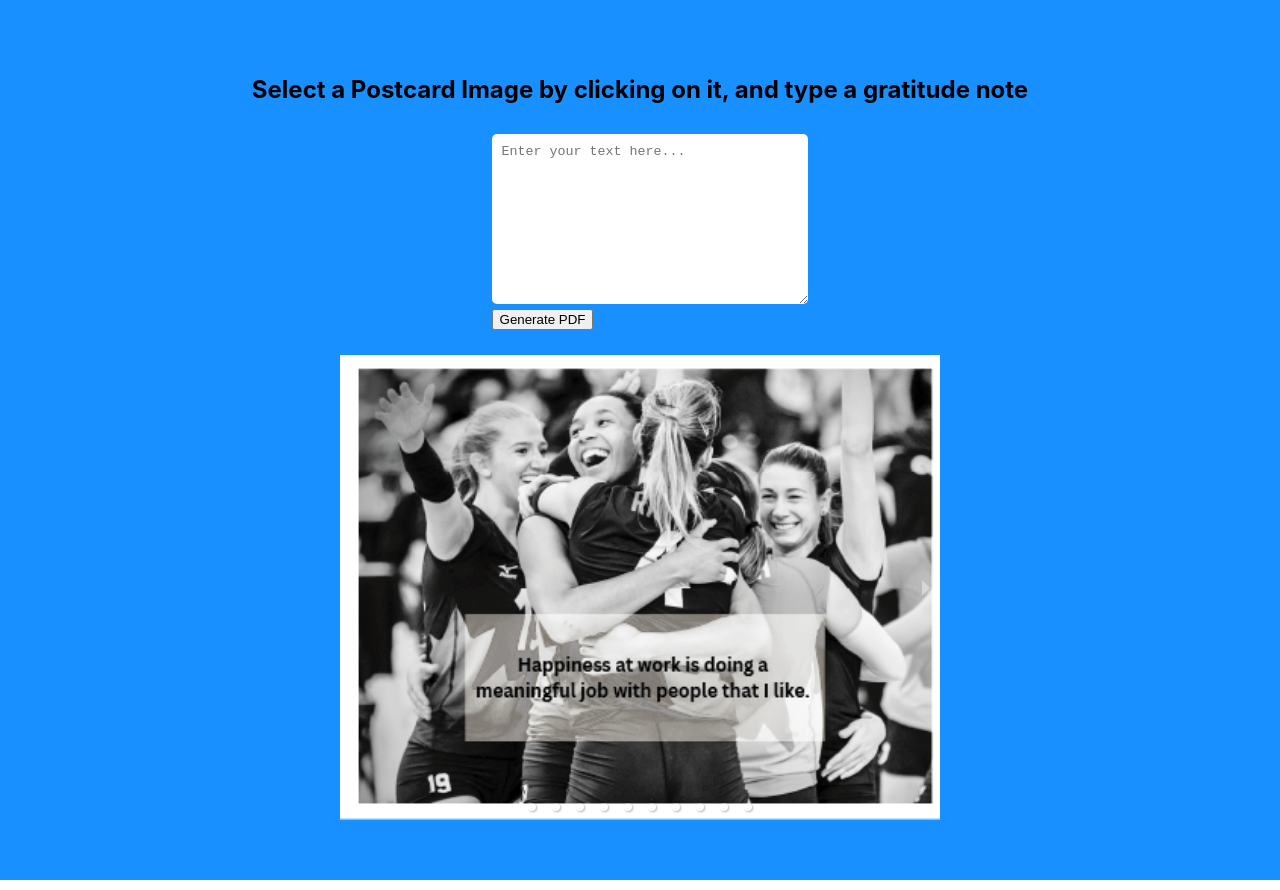
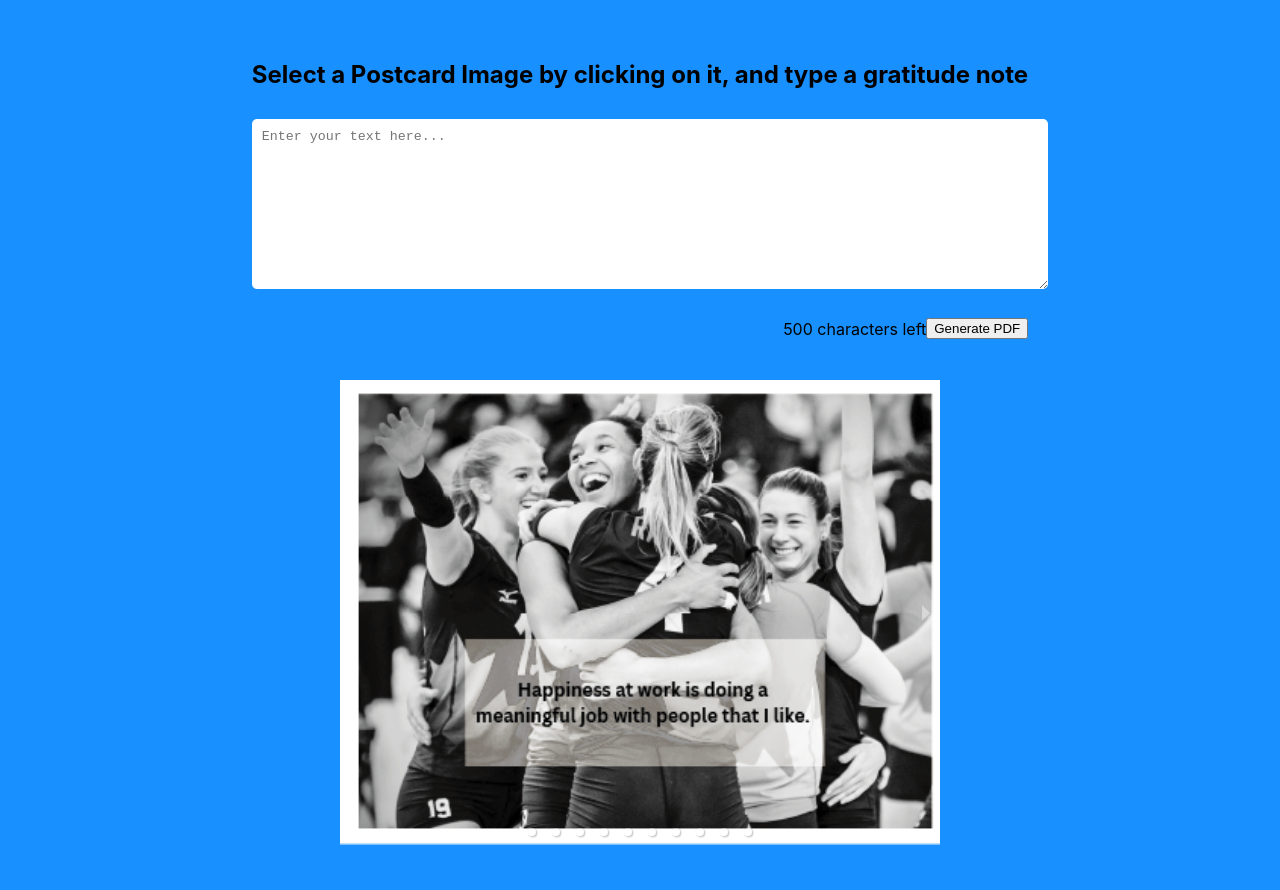
Before and after one commit to ZackEnixey/postcards, a React (Create React App) app: page / in a window 1280 px wide. Built offline with nearby package versions, Linux system fonts and the light colour scheme; what @react-pdf/renderer would draw is missing.

Commit message:
feature: add the PDF

```diff
--- a/src/components/PDFGenerator.tsx
+++ b/src/components/PDFGenerator.tsx
@@ -28,7 +28,7 @@ const styles = StyleSheet.create({
   },
   textOnImage: {
     position: 'absolute',
-    top: '75%',
+    top: '70%',
     left: '30%',
     width: '52%',
     transform: 'translate(-50%, -50%)',
--- a/src/components/TextareaCustom.tsx
+++ b/src/components/TextareaCustom.tsx
@@ -1,4 +1,4 @@
-import { FC, useState } from "react";
+import React, { FC, useState } from "react";
 
 interface ITextareaCustom {
     generatePdf(data: string): void;
@@ -7,20 +7,32 @@ interface ITextareaCustom {
 const TextareaCustom: FC<ITextareaCustom> = ({ generatePdf }) => {
     const [enteredText, setEnteredText] = useState<string>('');
 
-    const handleTextChange = (event: React.ChangeEvent<HTMLInputElement>) => {
-        setEnteredText(event.target.value);
+    const handleTextChange = (event: React.ChangeEvent<HTMLTextAreaElement>) => {
+        const newText = event.target.value;
+        if (newText.length <= 500) {
+            setEnteredText(newText);
+        }
     };
 
+    const charactersLeft = 500 - enteredText.length;
+
     return (
-        <div>
+        <div style={{ width: "100%" }}>
             <textarea
-            placeholder="Enter your text here..."
-            value={enteredText}
-            onChange={(e: any) => handleTextChange(e)}
+                placeholder="Enter your text here..."
+                value={enteredText}
+                onChange={handleTextChange}
+                maxLength={500} // Limit to 500 characters
+                style={{ marginBottom: '10px' }} // Add some space below the textarea
             />
-            <button onClick={() => generatePdf(enteredText)}> Generate PDF </button>
+            <div style={{ display: 'flex', justifyContent: 'flex-end', alignItems: 'center' }}>
+                <p style={{ color: charactersLeft < 0 ? 'red' : 'inherit' }}>
+                    {charactersLeft} characters left
+                </p>
+                <button onClick={() => generatePdf(enteredText)}> Generate PDF </button>
+            </div>
         </div>
-    )
-}
+    );
+};
 
 export default TextareaCustom;
```
